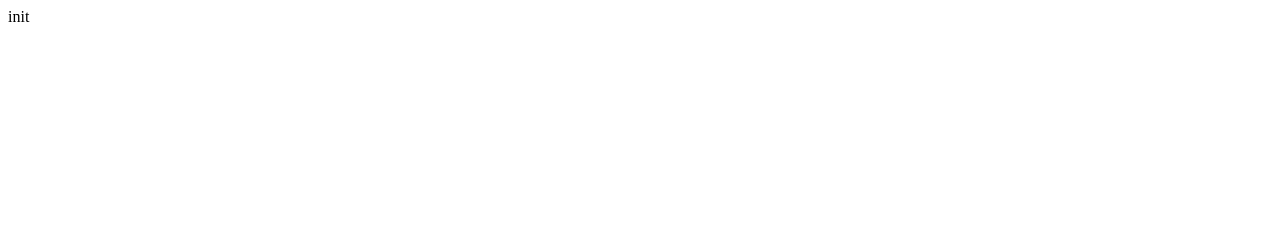
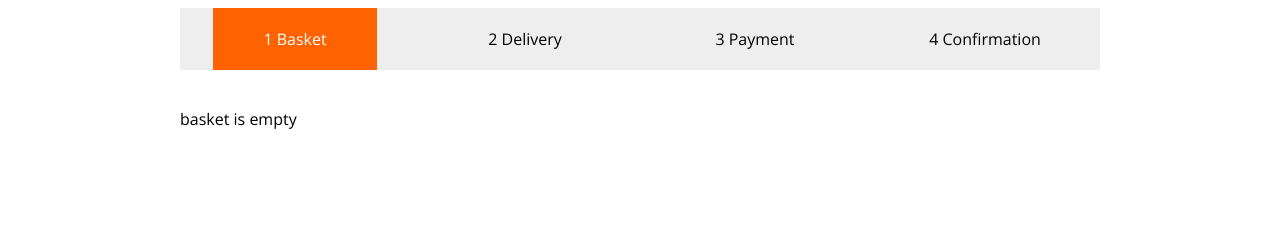
Before and after one commit to vah7id/webcomponent-checkout, a website with bundled scripts: page index.html in a window 1280 px wide. Built offline with nearby package versions, Linux system fonts and the light colour scheme.

Commit message:
lion steps component added + each step components initialized

```diff
--- a/app.js
+++ b/app.js
@@ -1,11 +1,13 @@
 import {html, render} from './node_modules/lit-html/lit-html.js';
+import './modules/steps/index.js';
 
 class App extends HTMLElement {
     constructor() {
         super();
+        this.step = 1;
     }
     connectedCallback() {
-        const tmp = html`init`;
+        const tmp = html`<steps-bar .step=${this.step}></steps-bar>`
         render(tmp, this);
     }
 }
--- /dev/null
+++ b/assets/style.css
@@ -0,0 +1,30 @@
+@import url('https://fonts.googleapis.com/css2?family=Open+Sans:wght@300&display=swap');
+
+body {
+    font-family: 'Open Sans', sans-serif;
+}
+
+.steps-wrapper {
+    width: 920px;
+    margin: 0 auto;
+    display: block;
+}
+
+.step-item {
+    background-color: #eee;
+    width: 25%;
+    float: left;
+    text-align: center;
+    padding: 20px 0;
+}
+
+.step-active {
+    background: #FF6200;
+    padding: 20px 50px;
+    color: white;
+}
+
+.step-container {
+    width: 100%;
+    padding: 100px 0;
+}
--- a/index.html
+++ b/index.html
@@ -3,6 +3,7 @@
     <head>
         <title>ING TEST</title>
         <meta name="viewport" content="width=device-width, initial-scale=1">
+        <link rel="stylesheet" href="./assets/style.css">
     </head>
     <body>
         <ing-app></ing-app>
--- /dev/null
+++ b/modules/basket/index.js
@@ -0,0 +1,13 @@
+import {html, render} from '../../node_modules/lit-html/lit-html.js';
+
+class Basket extends HTMLElement {
+    constructor() {
+        super();
+    }
+    connectedCallback() {
+        const tmp = html`basket is empty`;
+        render(tmp, this);
+    }
+}
+
+customElements.define('basket-step', Basket);
--- /dev/null
+++ b/modules/confirmation/index.js
@@ -0,0 +1,13 @@
+import {html, render} from '../../node_modules/lit-html/lit-html.js';
+
+class Confirmation extends HTMLElement {
+    constructor() {
+        super();
+    }
+    connectedCallback() {
+        const tmp = html`confirmation`;
+        render(tmp, this);
+    }
+}
+
+customElements.define('confirmation-step', Confirmation);
--- /dev/null
+++ b/modules/delivery/index.js
@@ -0,0 +1,13 @@
+import {html, render} from '../../node_modules/lit-html/lit-html.js';
+
+class Delivery extends HTMLElement {
+    constructor() {
+        super();
+    }
+    connectedCallback() {
+        const tmp = html`delivery`;
+        render(tmp, this);
+    }
+}
+
+customElements.define('delivery-step', Delivery);
--- /dev/null
+++ b/modules/payment/index.js
@@ -0,0 +1,13 @@
+import {html, render} from '../../node_modules/lit-html/lit-html.js';
+
+class Payment extends HTMLElement {
+    constructor() {
+        super();
+    }
+    connectedCallback() {
+        const tmp = html`payment`;
+        render(tmp, this);
+    }
+}
+
+customElements.define('payment-step', Payment);
--- /dev/null
+++ b/modules/steps/index.js
@@ -0,0 +1,38 @@
+import {html, render} from '../../node_modules/lit-html/lit-html.js';
+import '../../modules/basket/index.js';
+import '../../modules/payment/index.js';
+import '../../modules/delivery/index.js';
+import '../../modules/confirmation/index.js';
+
+class Steps extends HTMLElement {
+    constructor() {
+        super();
+    }
+    connectedCallback() {
+        const tmp = html`<lion-steps class="steps-wrapper">
+        <lion-step class="step-item" initial-step>
+            <label class=${this.step === 1 ? 'step-active' : ''}>1 Basket</label>
+        </lion-step>
+        <lion-step class="step-item">
+            <label class=${this.step === 2 ? 'step-active' : ''}>2 Delivery</label>
+        </lion-step>
+        <lion-step class="step-item">
+            <label class=${this.step === 3 ? 'step-active' : ''}>3 Payment</label>
+        </lion-step>
+        <lion-step class="step-item">
+            <label class=${this.step === 4 ? 'step-active' : ''}>4 Confirmation</label>
+        </lion-step>
+
+        <div class="step-container">
+            ${this.step === 1 ? html`<basket-step></basket-step>`: ``}
+            ${this.step === 2 ? html`<basket-step></basket-step>`: ``}
+            ${this.step === 3 ? html`<basket-step></basket-step>`: ``}
+            ${this.step === 4 ? html`<basket-step></basket-step>`: ``}
+        </div>
+
+      </lion-steps>`;
+        render(tmp, this);
+    }
+}
+
+customElements.define('steps-bar', Steps);
```
